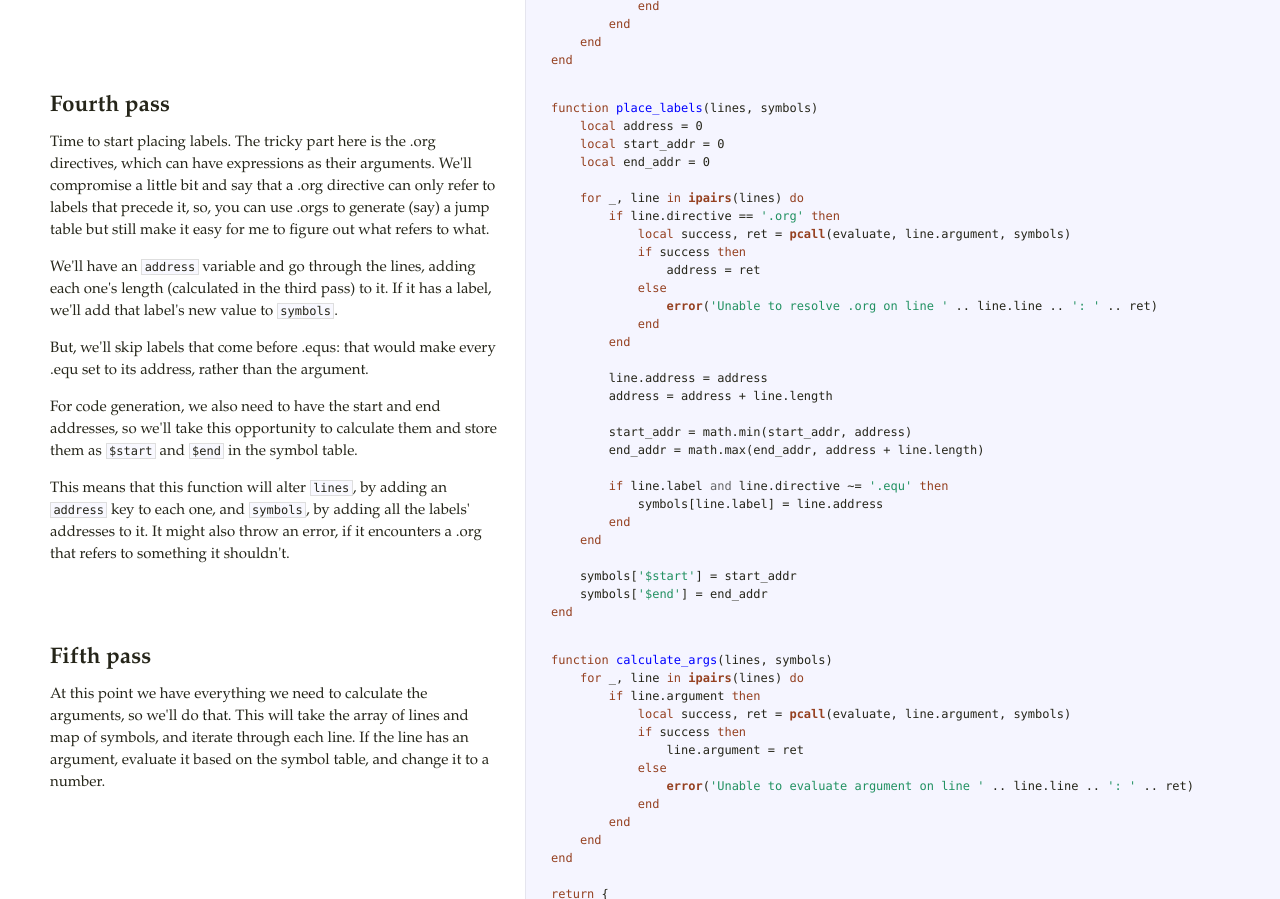
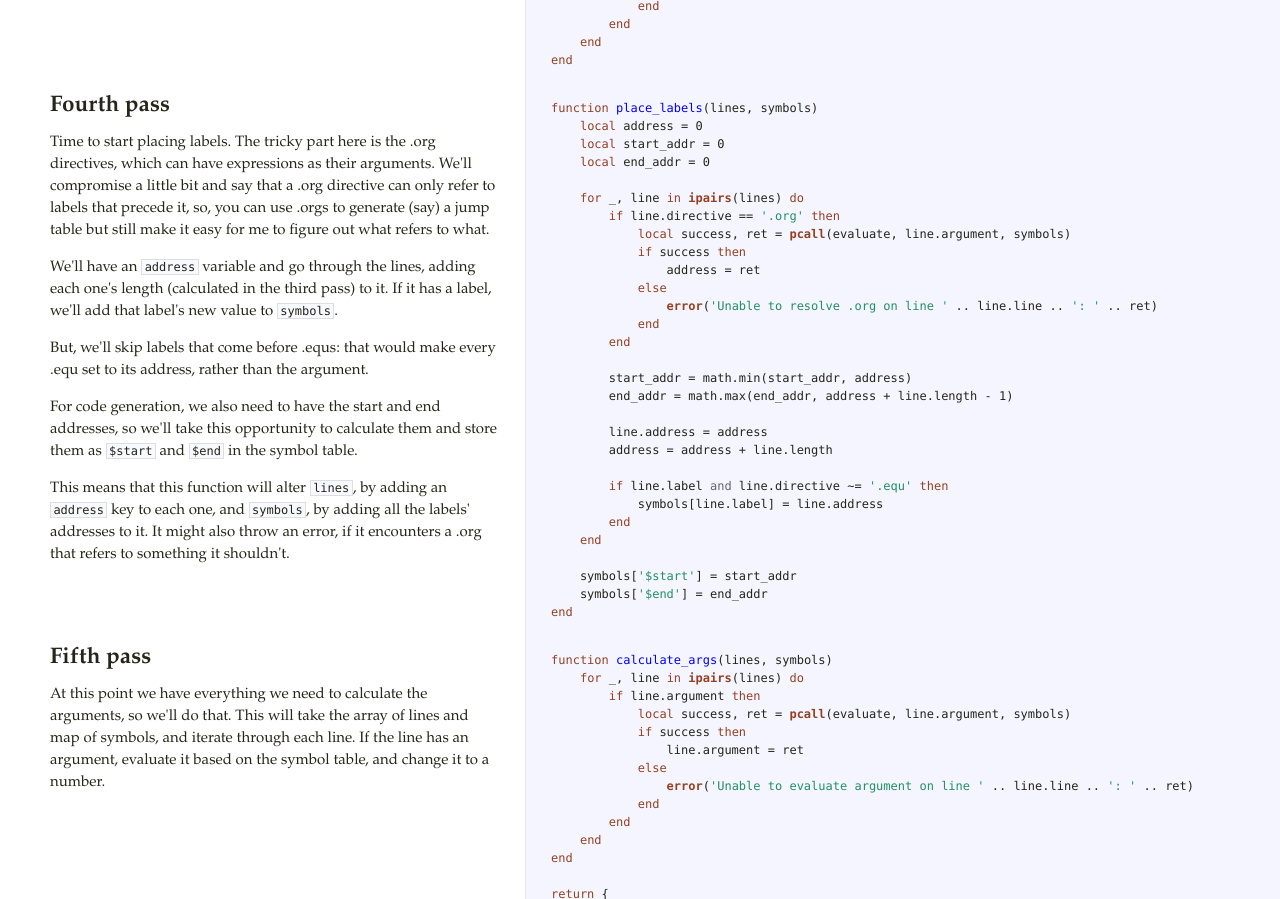
Before and after one commit to randrews/vulcan-asm, a plain HTML site: page docs/vulcan.html in a window 1280 px wide. Shown: the part 4611-5510 px from the top of the page. Drawn offline with Linux system fonts and the light colour scheme.

Commit message:
Start and end addresses

```diff
--- a/docs/vulcan.html
+++ b/docs/vulcan.html
@@ -667,11 +667,11 @@ it encounters a .org that refers to something it shouldn't.</p>
             <span class="k">end</span>
         <span class="k">end</span>
 
+        start_addr = math.min(start_addr, address)
+        end_addr = math.max(end_addr, address + line.length - 1)
+
         line.address = address
         address = address + line.length
-
-        start_addr = math.min(start_addr, address)
-        end_addr = math.max(end_addr, address + line.length)
 
         <span class="k">if</span> line.label <span class="o">and</span> line.directive ~= <span class="s">'.equ'</span> <span class="k">then</span>
             symbols[line.label] = line.address
```
Also changed, not shown: 2 other files.
